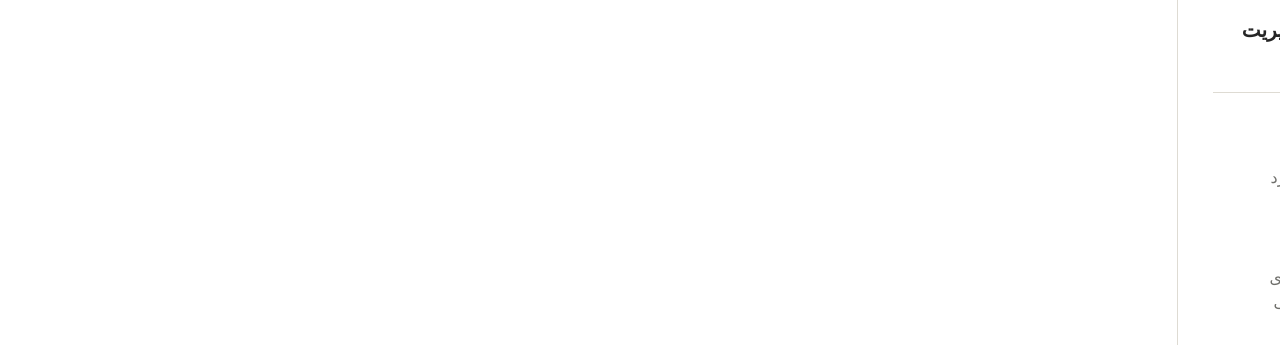
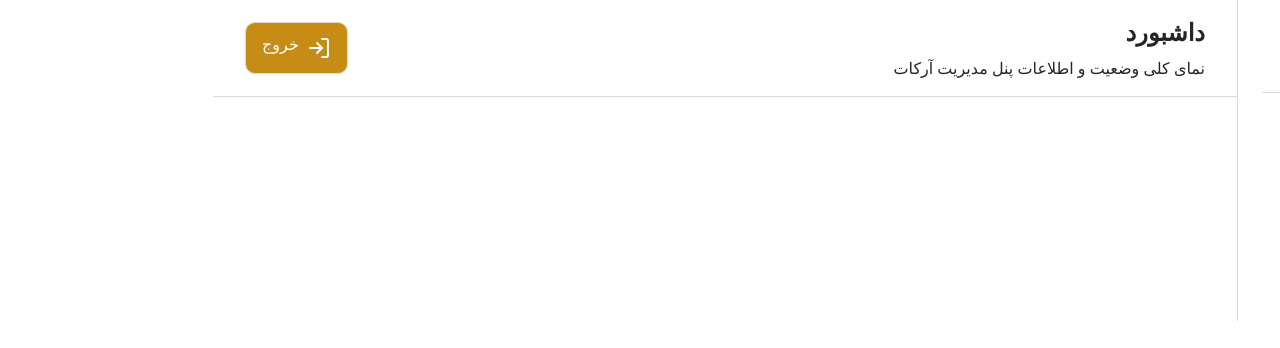
Before and after one commit to amirhoprogrammer/admin-panel, a Next.js app: page / in a window 1280 px wide. Shown: the top 348 px of the page. Built offline with nearby package versions, Linux system fonts and the light colour scheme.

Commit message:
add body and header of Dashbord

```diff
--- a/src/app/(dashbord)/page.tsx
+++ b/src/app/(dashbord)/page.tsx
@@ -5,7 +5,7 @@ import React from "react";
 export default function Dashbord() {
   return (
     <main className="flex">
-      <section className="w-[18%] border-border border-l">
+      <section className="w-full">
         <DashbordMain />
       </section>
     </main>
--- /dev/null
+++ b/src/components/Dashbord/DashbordBody.tsx
@@ -0,0 +1,11 @@
+import React from "react";
+import DashbordHeader from "./DashbordHeader";
+import { DashbordBodyItems } from "@/data/dashbord";
+
+export default function DashbordBody() {
+  return (
+    <div className="w-full">
+      <DashbordHeader items={DashbordBodyItems[0]} />
+    </div>
+  );
+}
--- a/src/components/Dashbord/DashbordHeader.tsx
+++ b/src/components/Dashbord/DashbordHeader.tsx
@@ -6,13 +6,13 @@ interface HeaderItems {
 }
 export default function DashbordHeader({ items }: { items: HeaderItems }) {
   return (
-    <div className="w-[85%]">
-      <section className="border-b border-border py-4 px-1 flex items-center justify-between">
+    <div className="w-full border-b border-border">
+      <section className="py-4 px-8 flex items-center justify-between">
         <div className="flex flex-col gap-2">
-          <h1>{items.title}</h1>
-          <p>{items.description}</p>
+          <h1 className="font-semibold text-2xl">{items.title}</h1>
+          <p className="font-base ">{items.description}</p>
         </div>
-        <button className="border border-border bg-brand text-background cursor-pointer rounded-lg flex items-center justify-center gap-2 h-13 mt-10">
+        <button className="border border-border bg-brand text-background cursor-pointer rounded-lg flex items-center justify-center gap-2 h-13 p-4">
           <LogIn />
           <span className="mb-2">خروج</span>
         </button>
--- a/src/components/Dashbord/DashbordMain.tsx
+++ b/src/components/Dashbord/DashbordMain.tsx
@@ -1,13 +1,15 @@
-import React from "react";
-import DashbordHeader from "./DashbordHeader";
-import DashbordLayout from "./DashbordLayout";
+import DashbordBody from "./DashbordBody";
 import DashbordSidebar from "./DashbordSidebar";
 
 export default function DashbordMain() {
   return (
-    <section>
-      {/*<DashbordHeader/>*/}
-      <DashbordSidebar />
+    <section className="flex w-full">
+      <div className="w-[20%]">
+        <DashbordSidebar />
+      </div>
+      <div className="w-[80%]">
+        <DashbordBody />
+      </div>
     </section>
   );
 }
--- a/src/components/Dashbord/DashbordSidebar.tsx
+++ b/src/components/Dashbord/DashbordSidebar.tsx
@@ -4,7 +4,7 @@ import DashbordLayout from "./DashbordLayout";
 
 export default function DashbordSidebar() {
   return (
-    <div className="w90">
+    <div className="w90 h-full w-full border-border border-l">
       <div className="border-b border-border p-4 flex flex-col gap-2">
         <h2 className="text-xl font-semibold">آرکان مدیریت</h2>
         <p className="text-base font-normal text-muted-foreground">
--- a/src/data/dashbord.ts
+++ b/src/data/dashbord.ts
@@ -12,3 +12,9 @@ export const Dashbordlayouts = [
     layoutText: "پیام های دریافتی",
   },
 ];
+export const DashbordBodyItems = [
+  {
+    title: "داشبورد",
+    description: "نمای کلی وضعیت و اطلاعات پنل مدیریت آرکات",
+  },
+];
```
